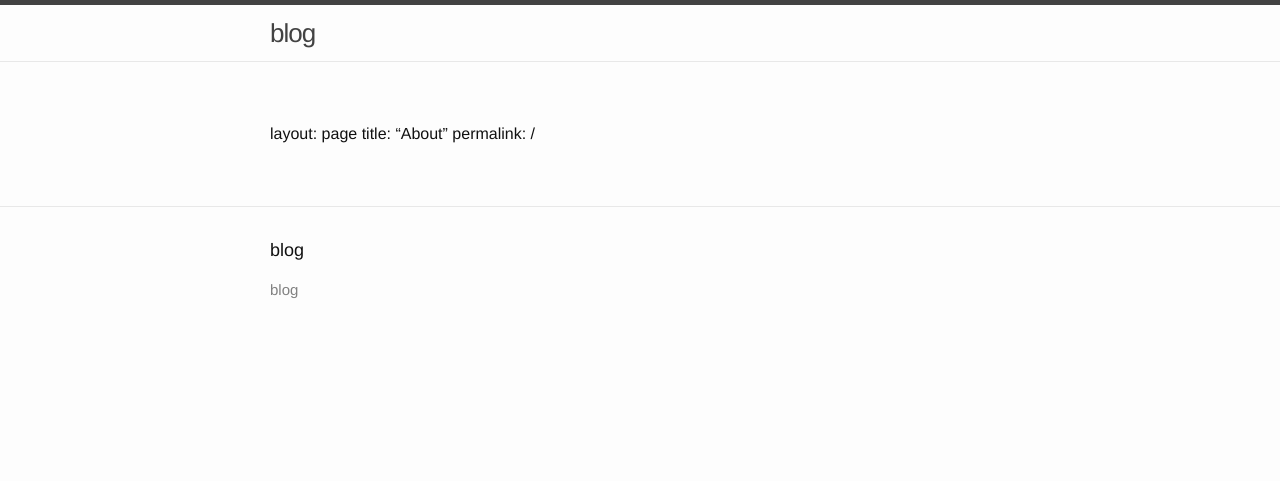
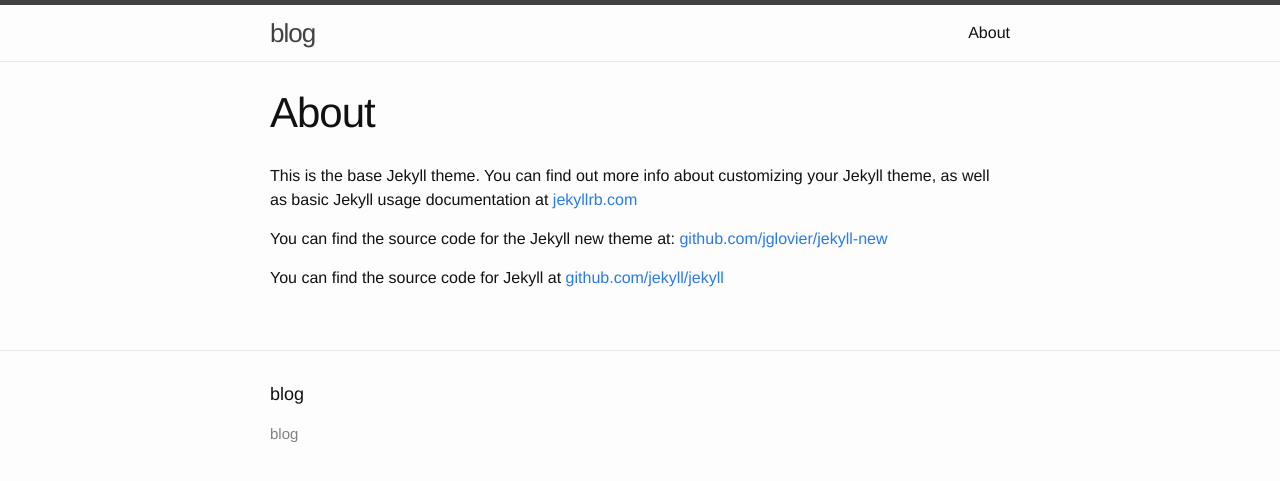
Before and after one commit to oampsoftware/blog, a Jekyll site: the page built from docs/test.md, in a window 1280 px wide. Shown: the top 481 px of the page. Built offline with Jekyll 4.4.1, drawn with Linux system fonts in a browser that asks for light colours; our own code applies the rules of GitHub Pages for plain Markdown files.

Commit message:
Update test.md

```diff
--- a/docs/test.md
+++ b/docs/test.md
@@ -1,3 +1,11 @@
+---
 layout: page
-title: "About"
-permalink: /
+title: About
+permalink: /about/
+---
+
+This is the base Jekyll theme. You can find out more info about customizing your Jekyll theme, as well as basic Jekyll usage documentation at [jekyllrb.com](http://jekyllrb.com/)
+
+You can find the source code for the Jekyll new theme at: [github.com/jglovier/jekyll-new](https://github.com/jglovier/jekyll-new)
+
+You can find the source code for Jekyll at [github.com/jekyll/jekyll](https://github.com/jekyll/jekyll)
```
